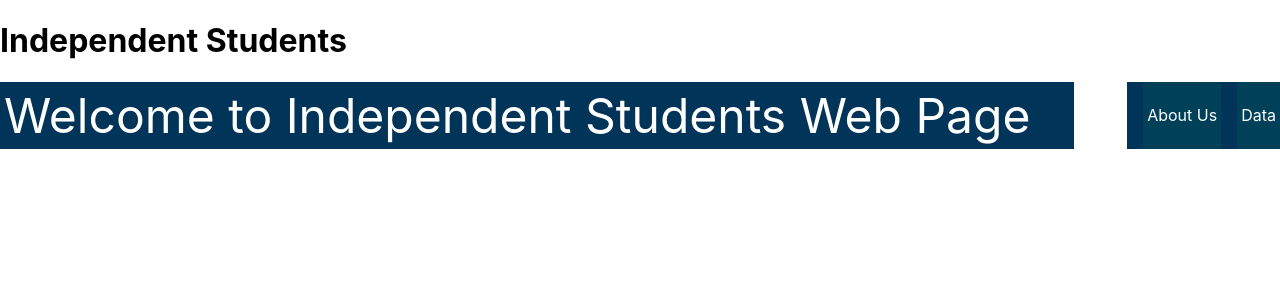
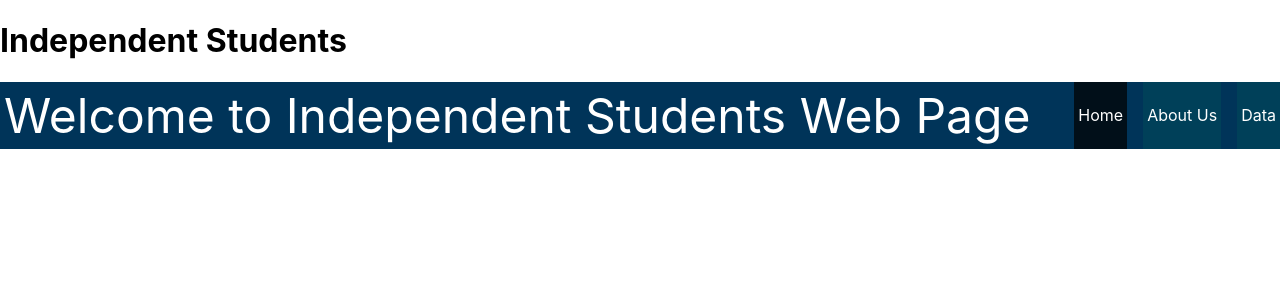
Before and after one commit to M-Valdy/CalgaryHacks-Project, a React (Create React App) app in the folder calhax25/: page / in a window 1280 px wide. In both pictures the pointer is over the item "Home". Shown: the top 300 px of the page. Built offline with nearby package versions, Linux system fonts and the light colour scheme.

Commit message:
final css update (i hope)

```diff
--- a/calhax25/src/index.css
+++ b/calhax25/src/index.css
@@ -56,5 +56,5 @@ body{
 }
 
 .nav li:hover {
-  background-color: white;
+  background-color: #010f19;
 }
```
